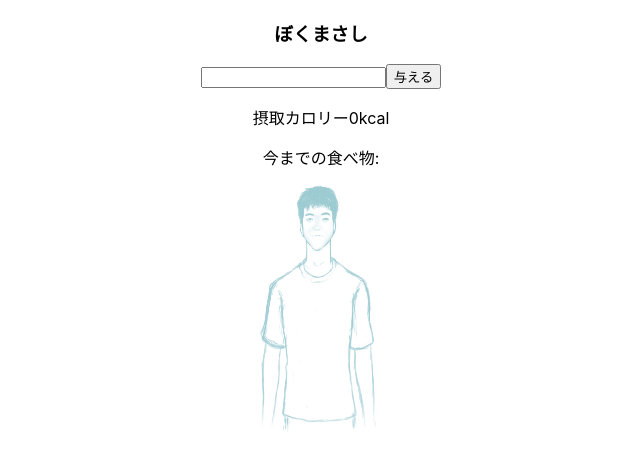
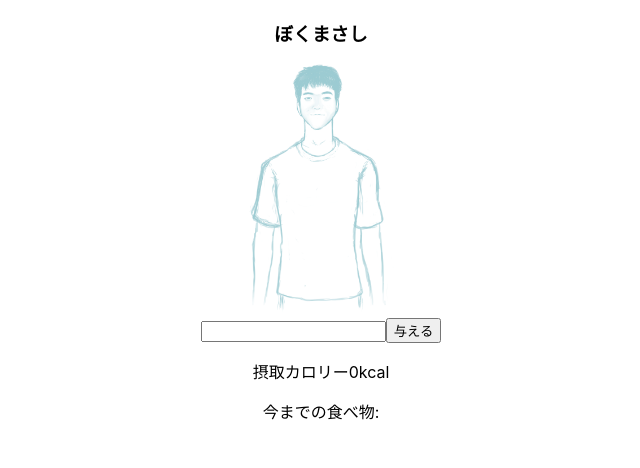
Before and after one commit to watnows/hackathon-2022-team2, a React (Create React App) app: page / in a window 1280 px wide. Shown: the top 468 px of the page, without its empty margins (319-959 px from the left). Built offline with nearby package versions, Linux system fonts and the light colour scheme.

Commit message:
move Display

```diff
--- a/src/App.js
+++ b/src/App.js
@@ -9,6 +9,7 @@ import React, { useState } from 'react';
  }
 
  const Body = () =>{
+    // keep data here!!
     return(
         <div>
             <Display/>
@@ -20,7 +21,7 @@ import React, { useState } from 'react';
  const Display = () =>{
     return(
         <div>
-
+            <img className={'size1'} src={pic} alt="picture"/>
         </div>
     )
  }
@@ -98,7 +99,7 @@ const  App = () => {
               <ul>
                 {addtexts.map((food,i)=> <li key={i}>{food}</li>)}
               </ul>
-              <img className={'size'+ sumcalorie} src={pic} alt="picture"/>
+              {/* <img className={'size'+ sumcalorie} src={pic} alt="picture"/> */}
         </div>
     );
 };
```
